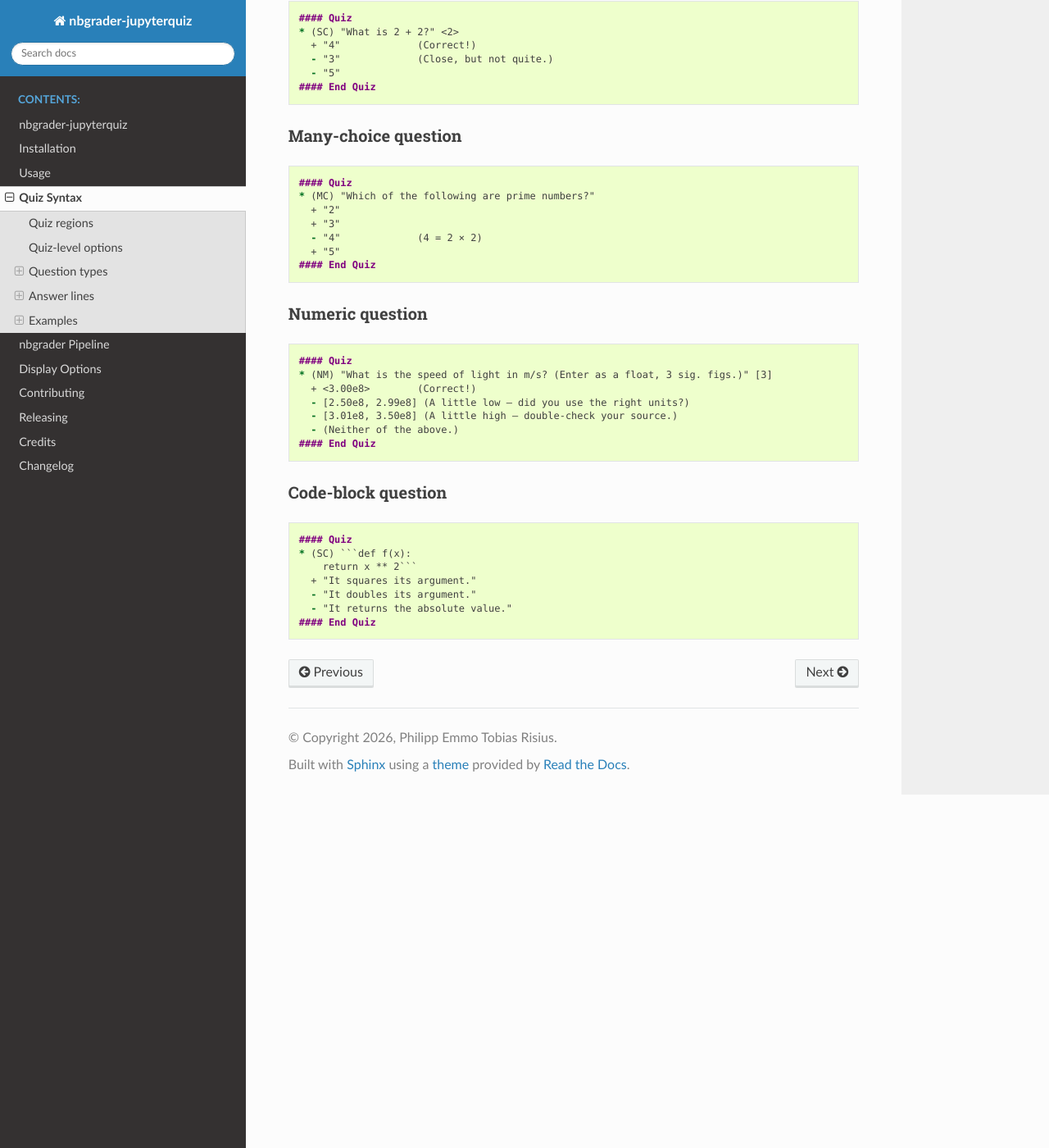
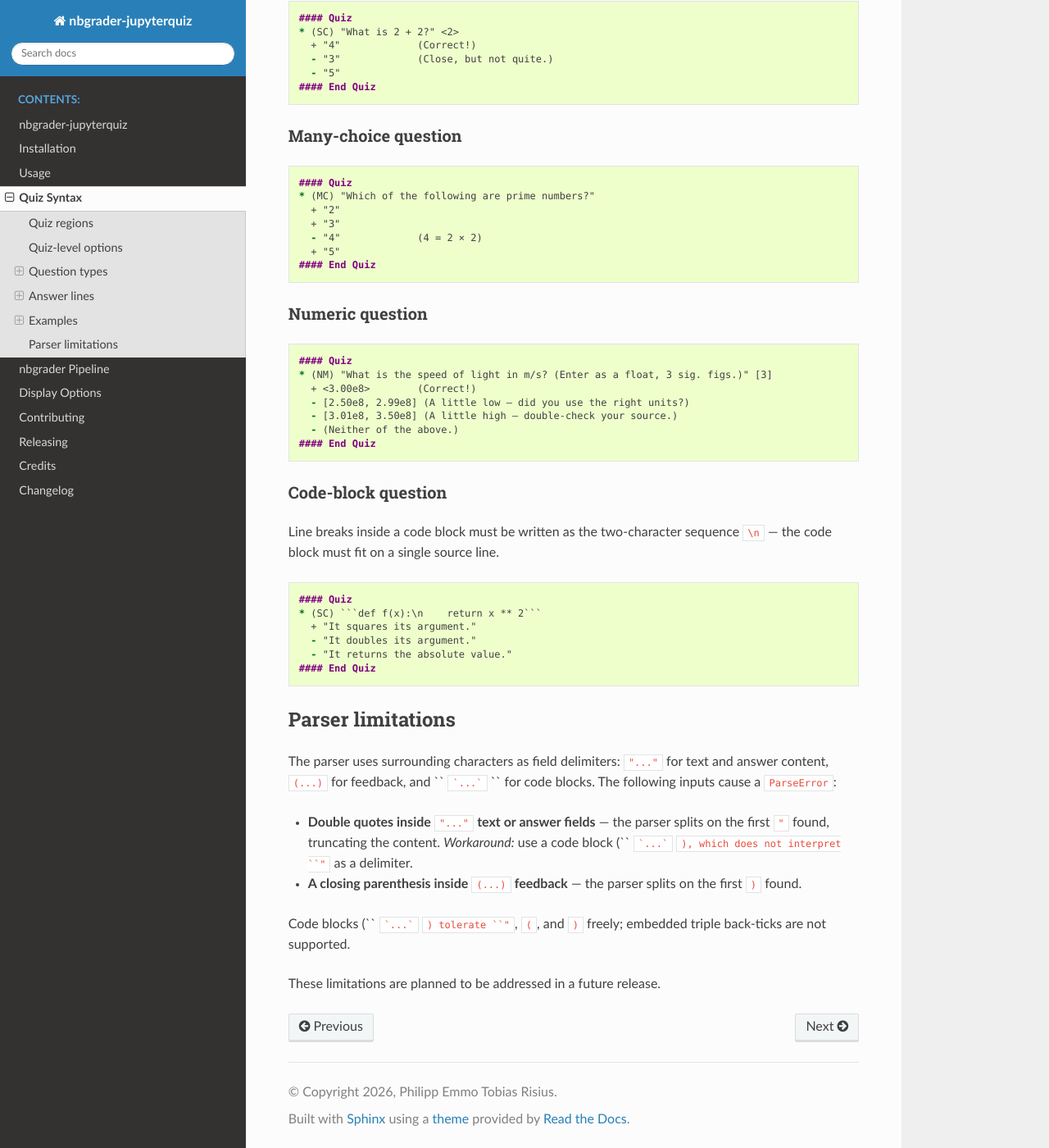
Before and after one commit to PhilippRisius/nbgrader-jupyterquiz, a Sphinx documentation site: the page built from docs/quiz-syntax.rst, in a window 1280 px wide and 1400 px high, scrolled down 2245 px. Shown: the whole window at 82% size. Built offline with Sphinx 7.4.7 and the Read the Docs theme 3.1.0, drawn with Linux system fonts in a browser that asks for light colours; pages that are not in the unit, such as notebooks, are missing from menus; some of the changed text lies outside the part shown.

Commit message:
docs: correct documentation against code and diataxis review
quiz-syntax.rst:
- Question type table: remove "radio buttons"/"checkboxes" (widget detail
  not owned by this package); shrink column accordingly
- answer_cols default: correct from 1 to 2 (CSS default grid-template-columns
  is 1fr 1fr; narrows to 1 on screens ≤480 px)
- Code-block example: fix multiline example that would crash the parser —
  line breaks must be written as literal \n on a single source line
- Add "Parser limitations" section: documents that " inside "..." fields
  and ) inside (...) feedback cause ParseError; code blocks are safe for both

nbgrader-pipeline.rst:
- Prerequisites: note nbgrader >= 0.9 requirement explicitly
- Preprocessor registration: change from replacing the preprocessors list
  to .append() — the previous form silently dropped all built-in preprocessors
- Grading section: rewrite from "manual grading is possible" to "self-checking
  only — answers are not saved to the notebook, no grading path exists"

display-options.rst:
- ref table: update example from "#element-id" to "#name:tag" (actual format
  the preprocessor generates); clarify id-then-class lookup order
- Add load_js parameter row (was in the function signature but undocumented)
- --jq-mc-button-border: correct #e0e0e0 → #e0e0e0e0 (alpha channel is 88%,
  not 100%)
- Add missing --jq-string-bg CSS variable (#4c1a57 default)
- capture_responses: add note that prev_div_id is not accessible from Python

installation.rst:
- Add Prerequisites section (Python >= 3.10, nbgrader >= 0.9)

Co-Authored-By: Claude Sonnet 4.6 <noreply@anthropic.com>

````diff
--- a/docs/quiz-syntax.rst
+++ b/docs/quiz-syntax.rst
@@ -78,7 +78,8 @@ line.
        comparison.  If omitted, exact equality is required.
    * - ``<N>``
      - all
-     - Number of columns for the answer layout (default: 1).
+     - Number of columns for the answer layout.  Default: 2 (CSS default;
+       reduced to 1 automatically on narrow screens).
 
 Answer lines
 ------------
@@ -169,12 +170,33 @@ Numeric question
 Code-block question
 ~~~~~~~~~~~~~~~~~~~
 
+Line breaks inside a code block must be written as the two-character sequence
+``\n`` — the code block must fit on a single source line.
+
 .. code-block:: markdown
 
     #### Quiz
-    * (SC) ```def f(x):
-        return x ** 2```
+    * (SC) ```def f(x):\n    return x ** 2```
       + "It squares its argument."
       - "It doubles its argument."
       - "It returns the absolute value."
     #### End Quiz
+
+Parser limitations
+------------------
+
+The parser uses surrounding characters as field delimiters: ``"..."`` for text
+and answer content, ``(...)`` for feedback, and `` ```...``` `` for code
+blocks.  The following inputs cause a ``ParseError``:
+
+* **Double quotes inside** ``"..."`` **text or answer fields** — the parser
+  splits on the first ``"`` found, truncating the content.  *Workaround:* use
+  a code block (`` ```...``` ``), which does not interpret ``"`` as a
+  delimiter.
+* **A closing parenthesis inside** ``(...)`` **feedback** — the parser splits
+  on the first ``)`` found.
+
+Code blocks (`` ```...``` ``) tolerate ``"``, ``(``, and ``)`` freely;
+embedded triple back-ticks are not supported.
+
+These limitations are planned to be addressed in a future release.
````
Also changed, not shown: other parts of docs/quiz-syntax.rst (+9 -9 lines), docs/display-options.rst (+23 -6 lines), docs/installation.rst (+12 -0 lines), docs/nbgrader-pipeline.rst (+7 -9 lines).
